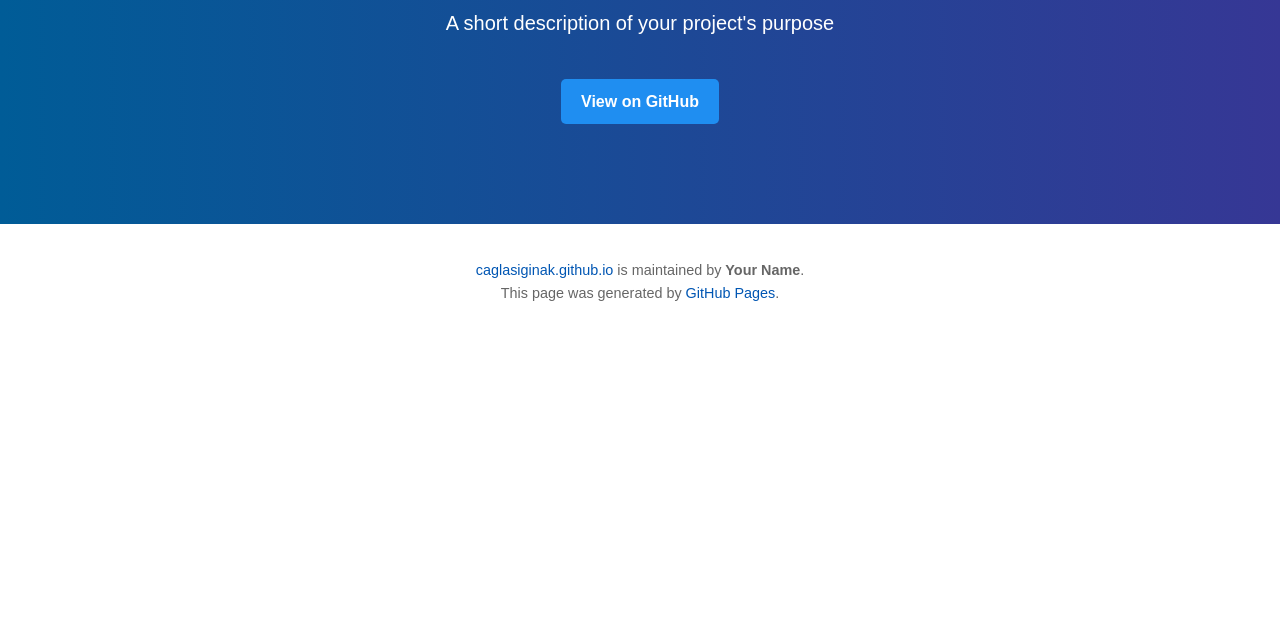
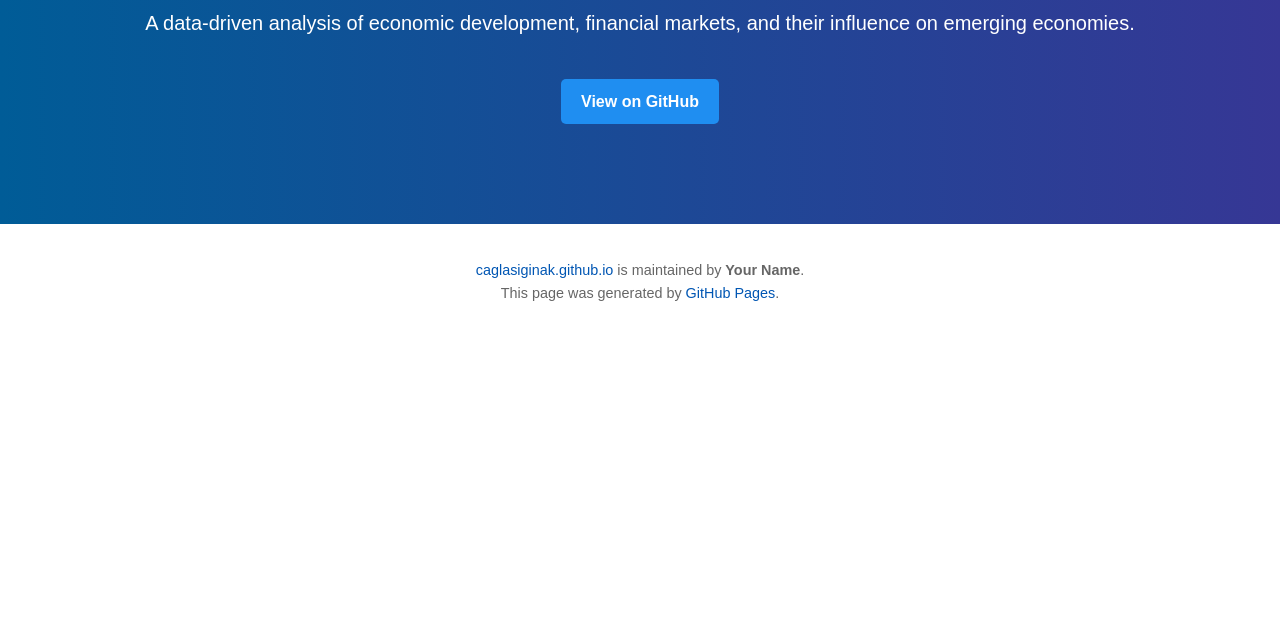
Before and after one commit to caglasiginak/Economic-Development-and-Financial-Markets, a plain HTML site: page index.html in a window 1280 px wide. Shown: the part 180-800 px from the top of the page. Drawn offline with Linux system fonts and the light colour scheme.

Commit message:
Update index.html

```diff
--- a/index.html
+++ b/index.html
@@ -58,7 +58,7 @@
   <!-- Header Section -->
   <div class="header">
     <h1>Economic Development and Financial Markets</h1>
-    <p>A short description of your project's purpose</p>
+    <p>A data-driven analysis of economic development, financial markets, and their influence on emerging economies.</p>
     <a href="https://github.com/caglasiginak/Economic-Development-and-Financial-Markets" class="button" target="_blank">View on GitHub</a>
   </div>
 
```
